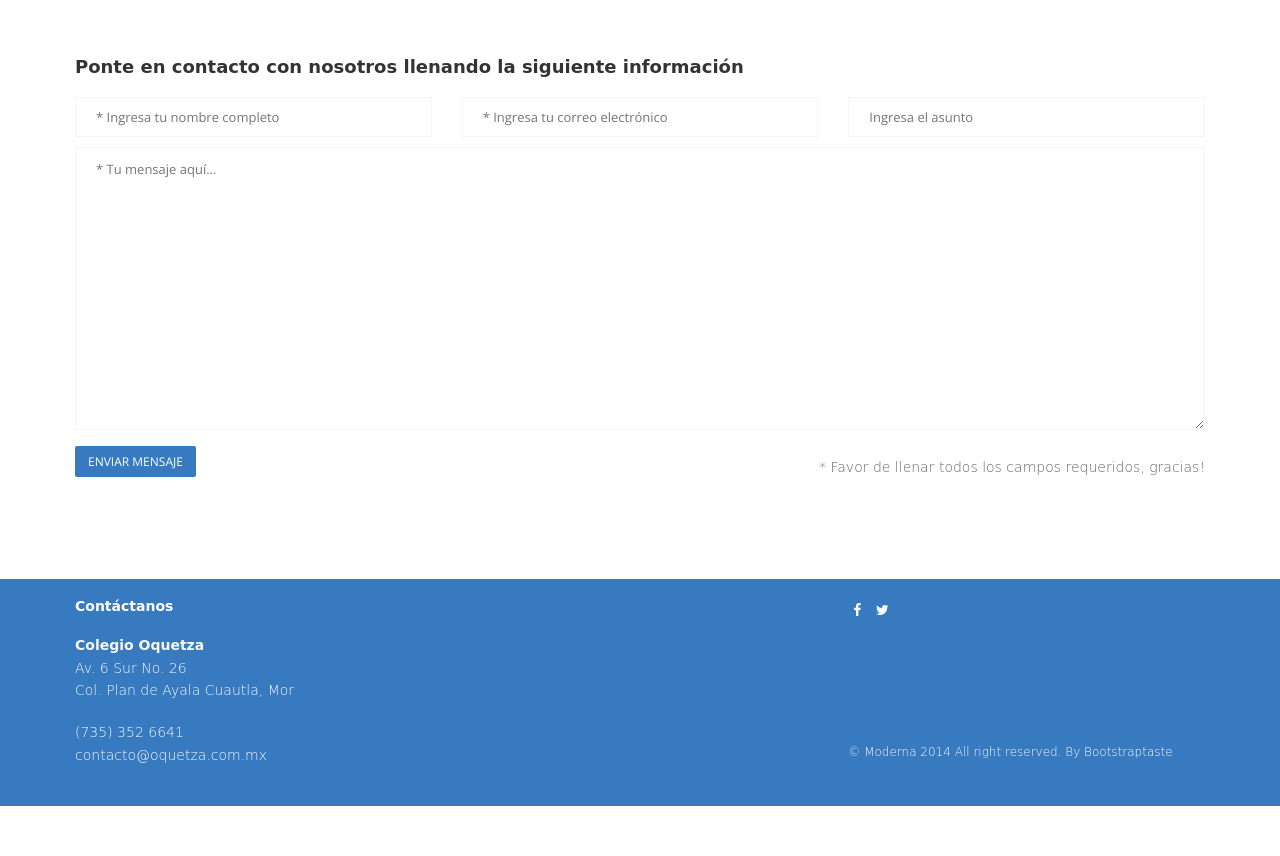
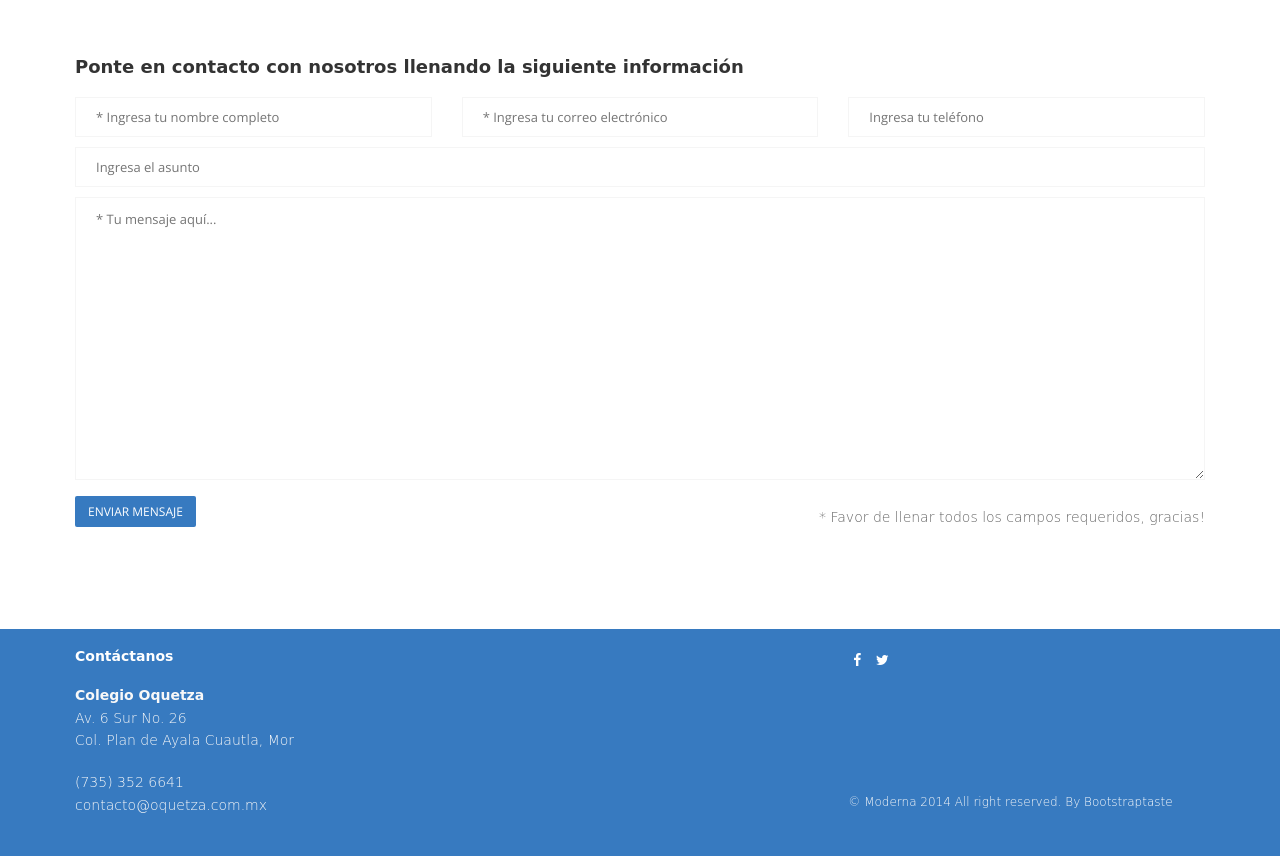
Before and after one commit to anorox1/Oquetza, a PHP site: page /contacto.html in a window 1280 px wide. Shown: the part 639-1495 px from the top of the page. Before the commit the page ends 1445 px from the top, so only its background shows below. Run offline with PHP 8.4, Linux system fonts and the light colour scheme; some libraries are stand-ins or nearby versions; some web fonts are replaced.

Commit message:
Ajuste version estable pagina

```diff
--- a/contact/config.php
+++ b/contact/config.php
@@ -1,4 +1,5 @@
 <?php
 // To
+//define("WEBMASTER_EMAIL", 'dnlmartinezfernandez@gmail.com');
 define("WEBMASTER_EMAIL", 'mikaelasanchez@live.com.mx');
 ?>
--- a/contact/contact.php
+++ b/contact/contact.php
@@ -14,7 +14,8 @@ if($post)
 {
 
 $name = stripslashes($_POST['name']);
-$email = trim($_POST['email']);
+$to_email = trim($_POST['email']);
+$phone = trim($_POST['phone']);
 $subject = stripslashes($_POST['subject']);
 $message = stripslashes($_POST['message']);
 
@@ -42,7 +43,8 @@ $html = '<!DOCTYPE HTML PUBLIC "-//W3C//DTD HTML 4.01//EN" "http://www.w3.org/TR
 				<td style="padding: 10px 10px 10px 15px;">
 					<h3>Informaci&oacute;n del cliente: </h3>
 					<p><b>Nombre:</b> '.$name.'</p>
-					<p><b>Mail:</b> '.$email.'</p>
+					<p><b>Tel&eacute;fono:</b> '.$phone.'</p>
+					<p><b>Mail:</b> '.$to_email.'</p>
 					<p>'.$message.'</p>
 				</td>
 			</tr>
--- a/contacto.html
+++ b/contacto.html
@@ -79,20 +79,25 @@
 					</div>
 					<div class="row">
 						<div class="col-lg-4 field">
-							<input type="text" name="name" placeholder="* Ingresa tu nombre completo" data-rule="maxlen:4" data-msg="Please enter at least 4 chars" />
+							<input type="text" name="name" placeholder="* Ingresa tu nombre completo" data-rule="maxlen:4" data-msg="Ingresa al menos 4 letras" />
 							<div class="validation">
 							</div>
 						</div>
 						<div class="col-lg-4 field">
-							<input type="text" name="email" placeholder="* Ingresa tu correo electr&oacute;nico" data-rule="email" data-msg="Please enter a valid email" />
+							<input type="text" name="email" placeholder="* Ingresa tu correo electr&oacute;nico" data-rule="email" data-msg="Ingresa un correo valido" />
 							<div class="validation">
 							</div>
 						</div>
 						<div class="col-lg-4 field">
-							<input type="text" name="subject" placeholder="Ingresa el asunto" data-rule="maxlen:4" data-msg="Please enter at least 4 chars" />
+							<input type="text" maxlength="10" name="phone" placeholder="Ingresa tu tel&eacute;fono" data-rule="maxlen:4" data-msg="Porfavor ingresa solo n&uacute;meros" />
 							<div class="validation">
 							</div>
 						</div>
+						<div class="col-lg-12 margintop10 field">
+                                                        <input type="text" name="subject" placeholder="Ingresa el asunto" data-rule="maxlen:4" data-msg="Ingresa al menos 4 letras" />
+                                                        <div class="validation">
+                                                        </div>
+                                                </div>
 						<div class="col-lg-12 margintop10 field">
 							<textarea rows="12" name="message" class="input-block-level" placeholder="* Tu mensaje aqu&iacute;..." data-rule="required" data-msg="Please write something"></textarea>
 							<div class="validation">
```
Also changed, not shown: 1 other file.
